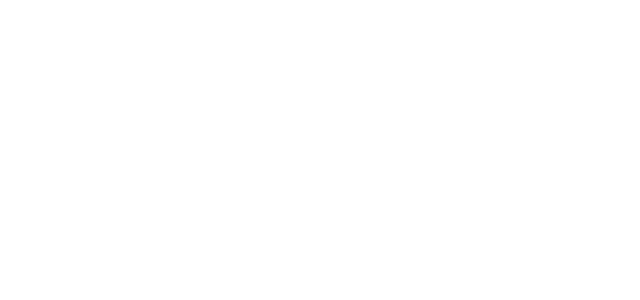
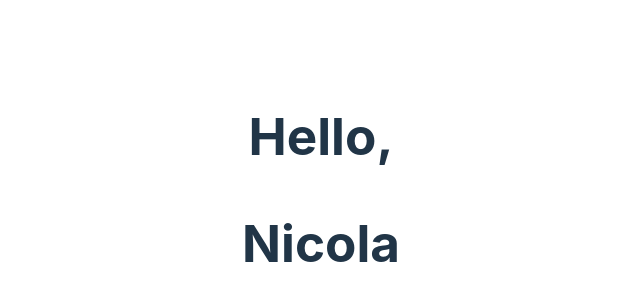
Before and after one commit to marcinicola/react, a React (Vite) app: page / in a window 1280 px wide. Shown: the part 202-502 px from the top of the page, without its empty margins (319-959 px from the left). Built offline with nearby package versions, Linux system fonts and the light colour scheme.

Commit message:
Esercizio4

```diff
--- a/src/App.jsx
+++ b/src/App.jsx
@@ -1,12 +1,12 @@
 import { useState } from 'react'
 import './App.css'
+import { Hello } from './Exe'
 
 function App() {
 
-
   return (
     <>
-
+     <Hello name= {<p>Nicola</p>}/>
     </>
   )
 }
--- /dev/null
+++ b/src/Exe.jsx
@@ -0,0 +1,3 @@
+export function Hello ({name}){
+    return <h1>Hello,{name}</h1>
+}
```
